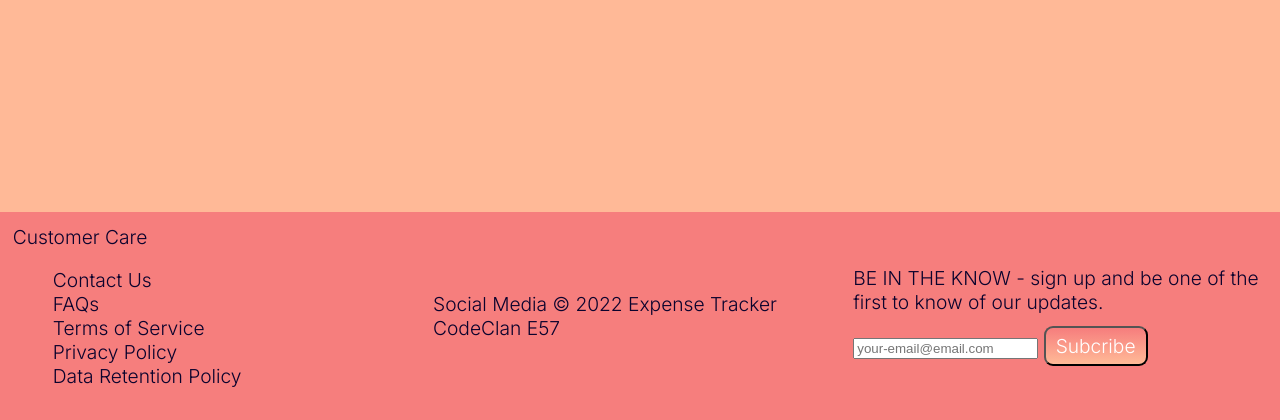
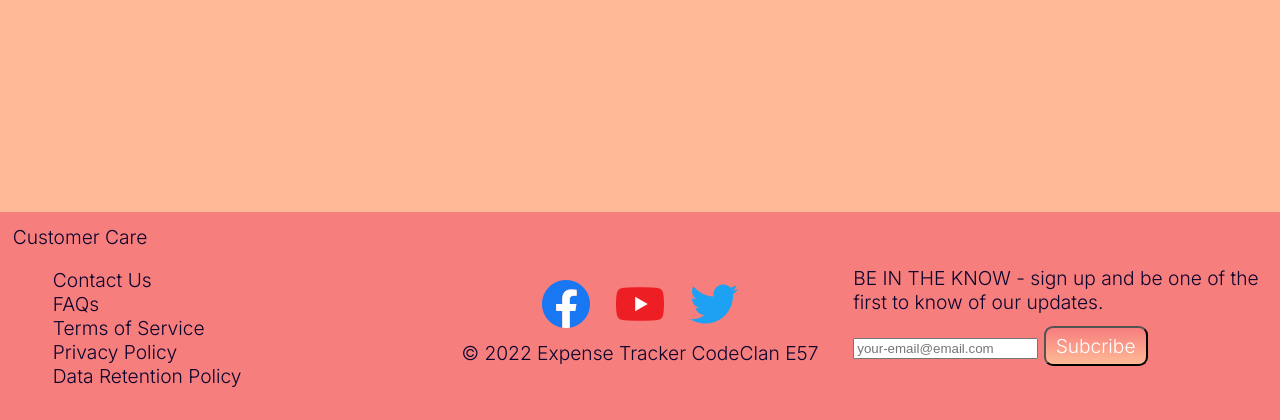
Before and after one commit to sandramolina/pythonic_expense_tracker, a Flask app: page /1/edit in a window 1280 px wide. Shown: the part 380-800 px from the top of the page. Run offline with Flask 2, Linux system fonts and the light colour scheme; data that the repository does not hold is empty; some libraries are stand-ins or nearby versions.

Commit message:
finishes footer

```diff
--- a/static/main.css
+++ b/static/main.css
@@ -2,7 +2,6 @@ body {
     margin: 0%;
     background-color: #ffb997;
     font-family: 'Inter', sans-serif;
-    height: min-content;
 }
 
 .skip-to-content-link {
@@ -161,8 +160,16 @@ color: #ffb997;
 }
 
 .middle-footer {
+    display: flex;
+    justify-content: space-between;
+    flex-wrap: wrap;
+    justify-content: center;
     width: 33%;
 }
+.social {
+    padding: 1vw;
+}
+
 .right-footer {
     width: 33%;
 }
--- a/templates/base.html
+++ b/templates/base.html
@@ -48,7 +48,9 @@
             </ul>
         </div>
         <div class="middle-footer">
-            Social Media
+            <img class="social" src="{{ url_for('static', filename='fb_icon.png') }}">
+            <img class="social" src="{{ url_for('static', filename='yt-icon.png') }}">
+            <img class="social" src="{{ url_for('static', filename='twitter-icon.png') }}">
             © 2022 Expense Tracker CodeClan E57
         </div>
         <div class="right-footer">
```
Also changed, not shown: static/fb_icon.png (added), static/twitter-icon.png (added), static/yt-icon.png (added).
